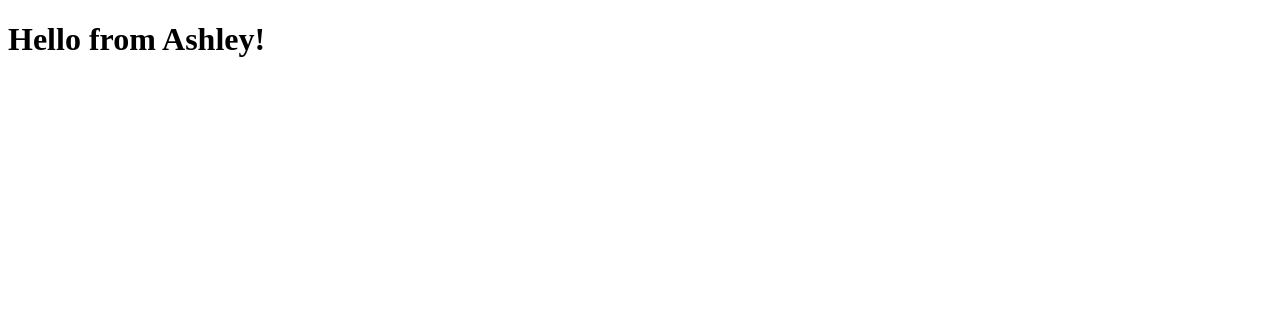
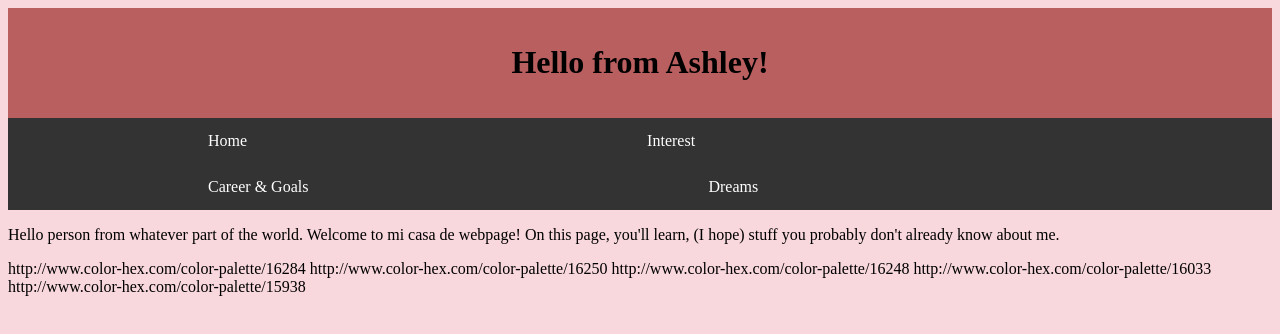
Before and after one commit to queenella/queenella.github.io, a plain HTML site: page index.html in a window 1280 px wide. Drawn offline with Linux system fonts and the light colour scheme.

Commit message:
project so far

```diff
--- a/index.html
+++ b/index.html
@@ -1,10 +1,26 @@
 <!DOCTYPE html>
 <html>
    <head>
+       <title>WELCOME</title>
        <link rel="stylesheet" href="styles/styles.css" type="text/css" />
        <script type="text/javascript" src="scripts/scripts.js"></script>
        </head>
        <body>
-          <h1>Hello from Ashley!</h1>
+           <div class="header">
+               <h1> <center>Hello from Ashley!</center></h1>
+           </div>
+
+      <ul>
+                      <li><a href="index.html">Home</li></a>
+                      <li><a href="pages/page-1.html">Interest</li></a>
+                      <li><a href="pages/page-2.html">Career & Goals</li></a>
+                      <li><a href="pages/page-3.html">Dreams</li></a>
+                      </ul>
+      <p>Hello person from whatever part of the world. Welcome to mi casa de webpage!
+      On this page, you'll learn, (I hope) stuff you probably don't already know about me.</p>
        </body>
-</html>
+http://www.color-hex.com/color-palette/16284
+ http://www.color-hex.com/color-palette/16250
+ http://www.color-hex.com/color-palette/16248
+ http://www.color-hex.com/color-palette/16033
+ http://www.color-hex.com/color-palette/15938
--- a/scripts/scripts.js
+++ b/scripts/scripts.js
@@ -0,0 +1,6 @@
+ #headerthing
+ul {
+    list-style-type: none;
+    margin: 0;
+    padding: 0;
+}
--- a/styles/styles.css
+++ b/styles/styles.css
@@ -0,0 +1,33 @@
+body {
+    background-color:#f8d7dd;
+
+}
+ul {
+    list-style-type: none;
+    margin: 0;
+    padding: 0;
+    overflow: hidden;
+    background-color: #333;
+}
+
+li {
+    float: left;
+}
+
+li a {
+    display: block;
+    color: white;
+    text-align: center;
+    padding: 14px 200px;
+    text-decoration: none;
+}
+
+/* Change the link color to #111 (black) on hover */
+li a:hover {
+    background-color: #c97270;
+}
+
+.header {
+    background-color: #ba5f5f;
+    padding: 15px;
+}
```
Also changed, not shown: pages/about.html (+124 -0 lines), pages/page-1.html (+22 -0 lines), pages/page-2.html (+21 -0 lines), pages/page-3.html (+22 -0 lines).
